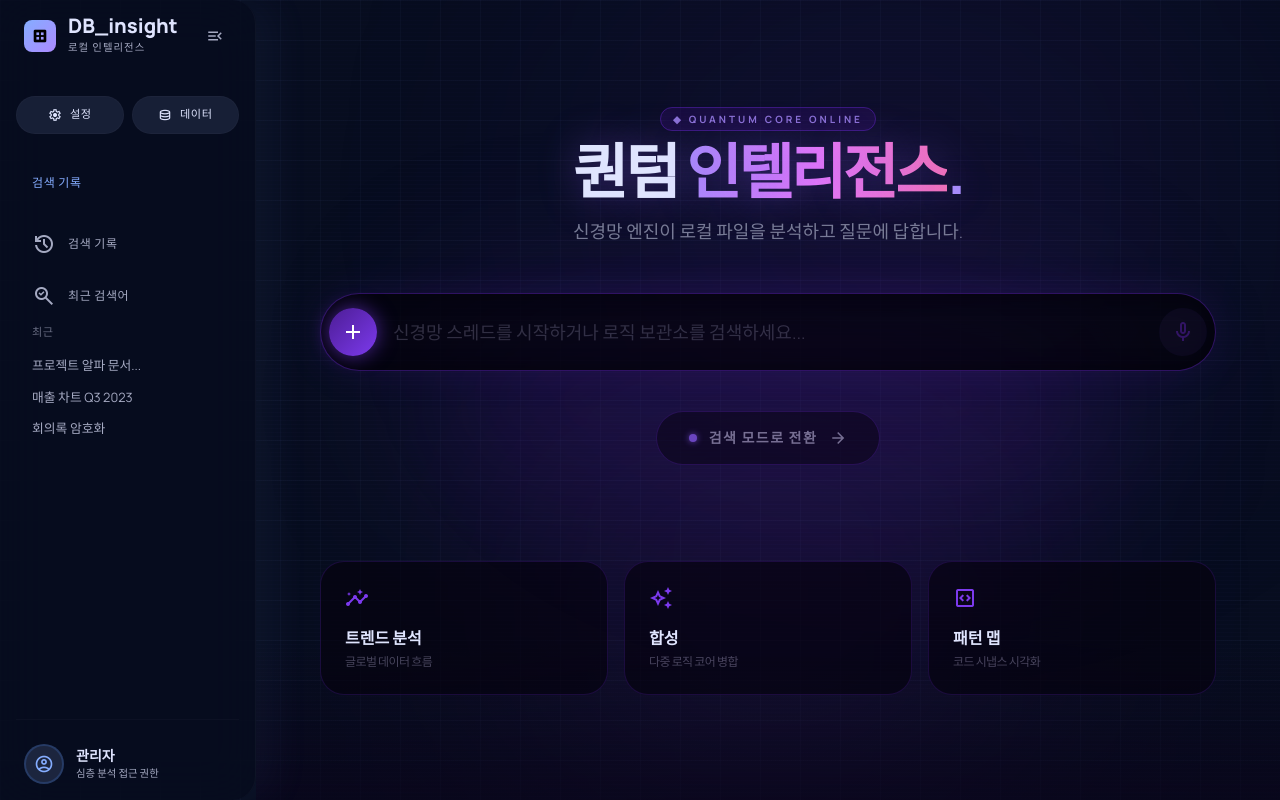
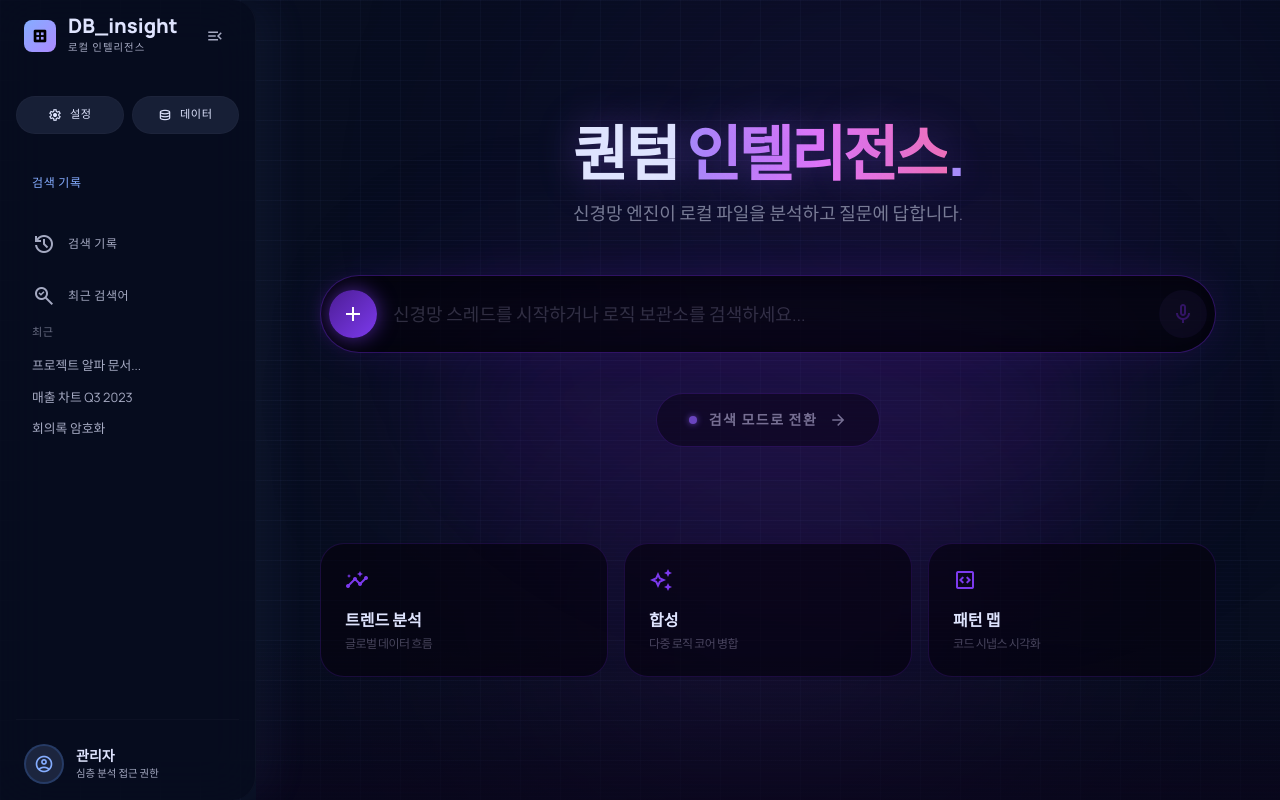
Before and after one commit to KDT-Chainers/DB_insight, a React (Vite) app in the folder App/frontend/: page /ai in a window 1280 px wide. Built offline with nearby package versions, Linux system fonts and the light colour scheme.

Commit message:
refactor: remove unused quantum core online indicator from MainAI component

```diff
--- a/App/frontend/src/pages/MainAI.jsx
+++ b/App/frontend/src/pages/MainAI.jsx
@@ -164,11 +164,6 @@ export default function MainAI() {
 
             <div className="w-full max-w-4xl flex flex-col items-center z-10">
               <div className={`mb-12 text-center transition-all duration-300 ${homeExiting ? 'opacity-0 -translate-y-6' : 'opacity-100 translate-y-0'}`}>
-                <div className="inline-block mb-3">
-                  <span className="text-[10px] font-bold tracking-[0.3em] uppercase text-violet-400/80 border border-violet-700/40 px-3 py-1 rounded-full bg-violet-950/40">
-                    ◆ QUANTUM CORE ONLINE
-                  </span>
-                </div>
                 <h2 className="text-5xl md:text-6xl font-black tracking-tighter mb-4" style={{ textShadow: '0 0 40px rgba(139,92,246,0.4)' }}>
                   <span className="text-on-surface">퀀텀 </span>
                   <span className="bg-gradient-to-r from-violet-400 via-fuchsia-400 to-pink-400 bg-clip-text text-transparent">인텔리전스</span>
```
